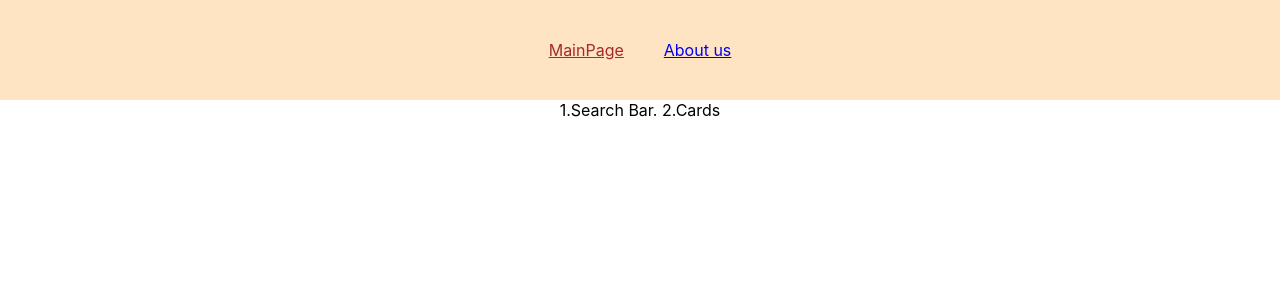
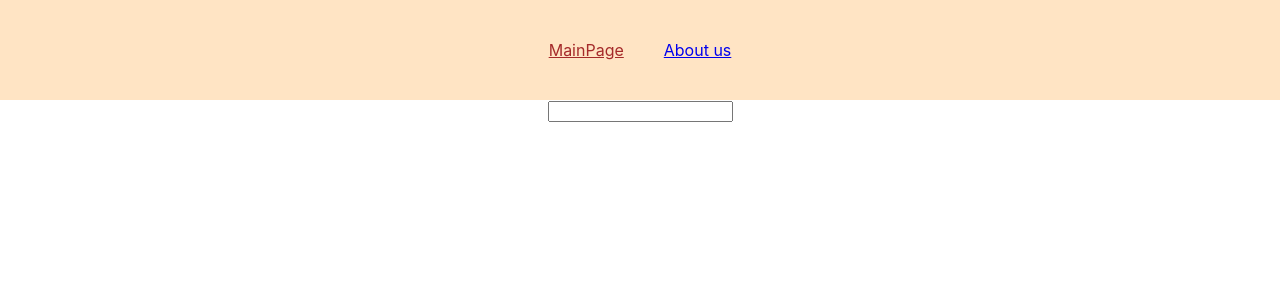
Before and after one commit to MariStakhovskaya/rsschool-react, a React (Create React App) app in the folder components/: page / in a window 1280 px wide. Shown: the top 300 px of the page. Built offline with nearby package versions, Linux system fonts and the light colour scheme.

Commit message:
feat: add search component

```diff
--- a/components/src/pages/main/Main.tsx
+++ b/components/src/pages/main/Main.tsx
@@ -1,7 +1,12 @@
 import React from 'react';
+import SearchBar from 'widgets/searchBar/SearchBar';
 
 function Main() {
-  return <div className="App">1.Search Bar. 2.Cards</div>;
+  return (
+    <div className="App">
+      <SearchBar />
+    </div>
+  );
 }
 
 export default Main;
--- /dev/null
+++ b/components/src/widgets/searchBar/SearchBar.tsx
@@ -0,0 +1,28 @@
+import React, { ChangeEvent } from 'react';
+import { Component } from 'react';
+import style from '../searchBar/SearchBar.module.css';
+
+class SearchBar extends Component {
+  state = { inputValue: '' };
+
+  onChange(event: ChangeEvent<HTMLInputElement>) {
+    this.setState({ inputValue: event.currentTarget.value });
+    localStorage.setItem('searchValue', this.state.inputValue);
+  }
+  componentDidMount() {
+    const localValue = localStorage.getItem('searchValue');
+    if (localValue) {
+      this.setState({ inputValue: localValue });
+    }
+  }
+
+  render() {
+    return (
+      <div className={style.searchBar}>
+        <input type="text" value={this.state.inputValue} onChange={this.onChange.bind(this)} />
+      </div>
+    );
+  }
+}
+
+export default SearchBar;
```
Also changed, not shown: components/src/widgets/searchBar/SearchBar.module.css (added).
